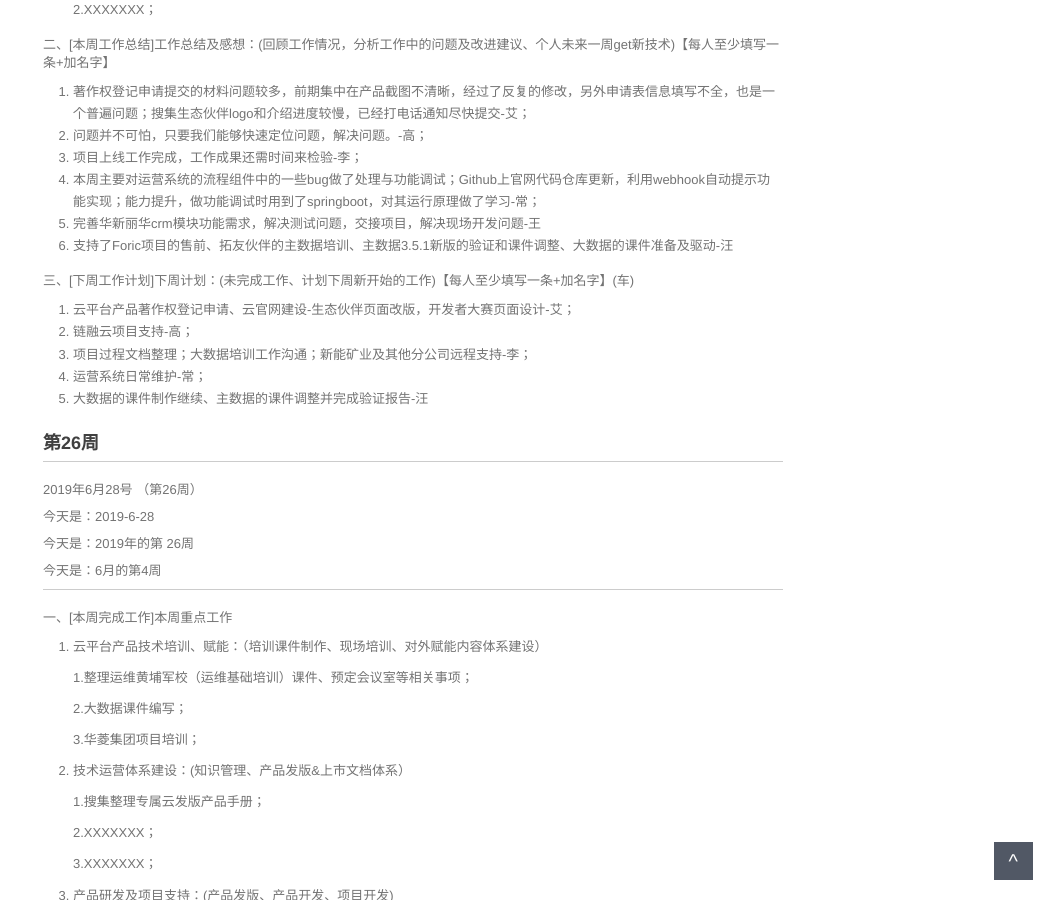
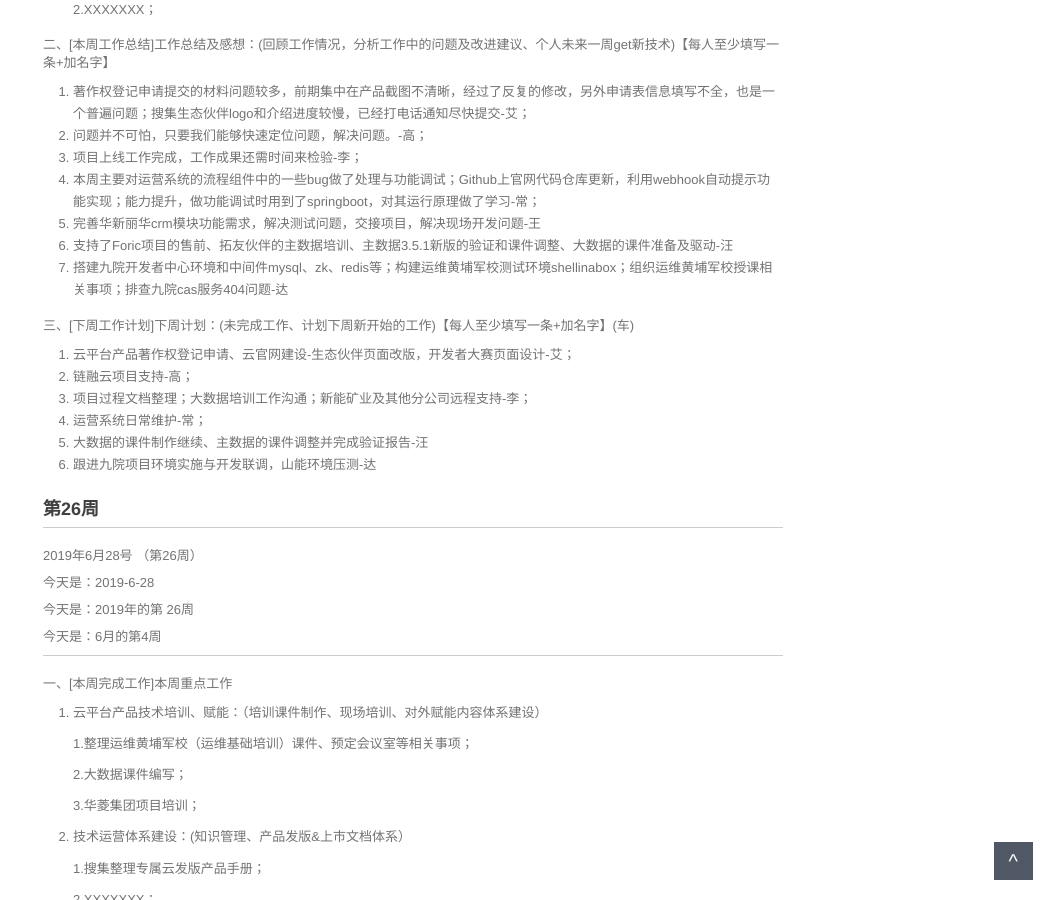
Before and after one commit to walllFlower/blog, a Jekyll site: the page built from _posts/2018-07-17-day_report_cxz.md, in a window 1280 px wide and 900 px high, scrolled down 1337 px. Shown: the whole window, without its empty margins (227-1280 px from the left). Built offline with Jekyll 4.4.1, drawn with Linux system fonts in a browser that asks for light colours; comment, search, counter and statistics services are not loaded.

Commit message:
Update 2018-07-17-day_report_cxz.md

```diff
--- a/_posts/2018-07-17-day_report_cxz.md
+++ b/_posts/2018-07-17-day_report_cxz.md
@@ -83,6 +83,7 @@ categories: 技术运营工作周报
 4. 本周主要对运营系统的流程组件中的一些bug做了处理与功能调试；Github上官网代码仓库更新，利用webhook自动提示功能实现；能力提升，做功能调试时用到了springboot，对其运行原理做了学习-常；
 5. 完善华新丽华crm模块功能需求，解决测试问题，交接项目，解决现场开发问题-王
 6. 支持了Foric项目的售前、拓友伙伴的主数据培训、主数据3.5.1新版的验证和课件调整、大数据的课件准备及驱动-汪
+7. 搭建九院开发者中心环境和中间件mysql、zk、redis等；构建运维黄埔军校测试环境shellinabox；组织运维黄埔军校授课相关事项；排查九院cas服务404问题-达
 
 三、[下周工作计划]下周计划：(未完成工作、计划下周新开始的工作)【每人至少填写一条+加名字】(车)
 
@@ -91,6 +92,7 @@ categories: 技术运营工作周报
 3. 项目过程文档整理；大数据培训工作沟通；新能矿业及其他分公司远程支持-李；
 4. 运营系统日常维护-常；
 5. 大数据的课件制作继续、主数据的课件调整并完成验证报告-汪
+6. 跟进九院项目环境实施与开发联调，山能环境压测-达
 
 ###  第26周
 
```
